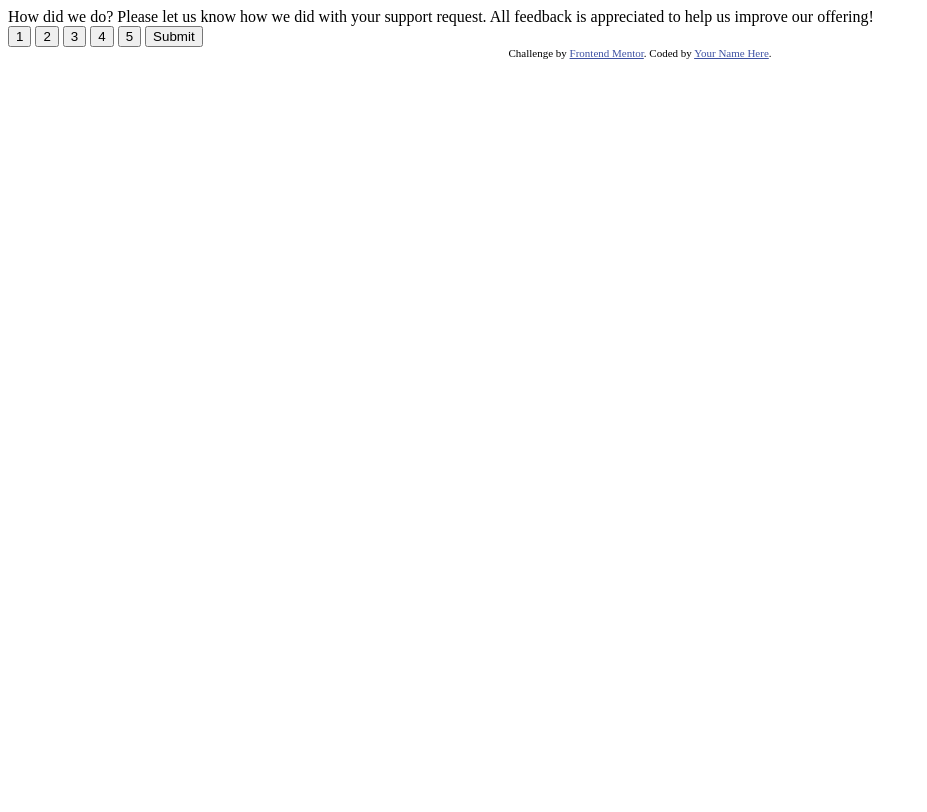
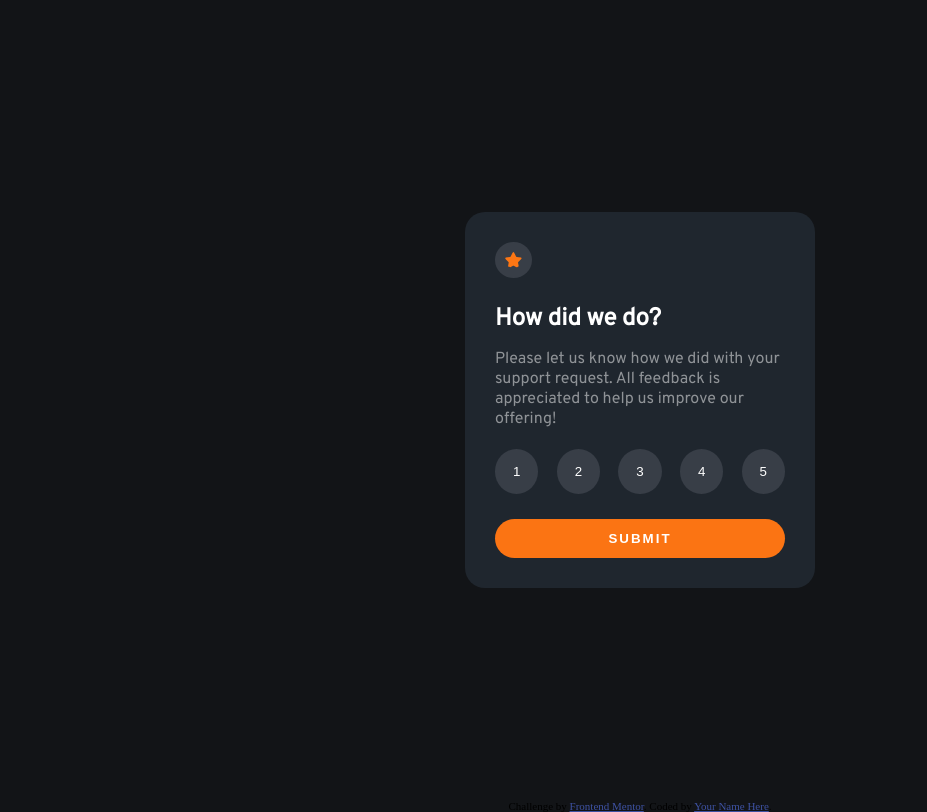
Before and after one commit to Yash1Hingu/interactiveratingui, a plain HTML site: page index.html in a window 1280 px wide. Shown: the whole page, without its empty margins (0-927 px from the left). Drawn offline with Linux system fonts and the light colour scheme.

Commit message:
Style Complete

```diff
--- a/index.html
+++ b/index.html
@@ -25,23 +25,28 @@
       background-color: aqua;
     }
   </style>
+  <link rel="stylesheet" href="style.css">
 </head>
 
 <body>
 
   <!-- Rating state start -->
+  <div class="conatiner">
+    <div class="center">
+      <div id="ratingContainer">
+        <img src="images/icon-star.svg" alt="">
+        <h2>How did we do?</h2>
 
-  <div id="ratingContainer">
-    How did we do?
-
-    Please let us know how we did with your support request. All feedback is appreciated
-    to help us improve our offering!
+        <p>Please let us know how we did with your support request. All feedback is appreciated
+          to help us improve our offering!</p>
         <form id="ratingForm">
+          <div class="flex">
             <button class="ratingbtn" value="1">1</button>
             <button class="ratingbtn" value="2">2</button>
             <button class="ratingbtn" value="3">3</button>
             <button class="ratingbtn" value="4">4</button>
             <button class="ratingbtn" value="5">5</button>
+          </div>
           <button id="submitBtn" type="submit">Submit</button>
         </form>
       </div>
@@ -49,9 +54,10 @@
       <!-- Rating state end -->
 
       <!-- Thank you state start -->
-  <div id="output"></div>
+      <div id="output" class="hidden"></div>
       <!-- Thank you state end -->
-
+    </div>
+  </div>
 
   <div class="attribution">
     Challenge by <a href="https://www.frontendmentor.io?ref=challenge" target="_blank">Frontend Mentor</a>.
@@ -69,8 +75,13 @@
       if (clickedbtn.id === "submitBtn") {
         const output = document.getElementById("output");
         const input = document.getElementById("ratingContainer");
-        input.innerHTML = "";
-        output.innerHTML = `<h1>You selected ${rating} out of 5</h1><h2> Thank you!</h2><p> We appreciate you taking the time to give a rating. If you ever need more support,don’t hesitate to get in touch!</p>`;
+        input.classList.add('hidden');
+        output.classList.remove('hidden');
+        output.innerHTML = `<img src="/images/illustration-thank-you.svg" alt="">
+        <div>You selected ${rating} out of 5</div>
+        <h2> Thank you!</h2>
+        <p> We appreciate you taking the time to give a rating. If you ever need more support,don’t hesitate to get in
+          touch!</p>`;
       }
       buttons.forEach((btn) => {
         if (btn === clickedbtn) {
--- /dev/null
+++ b/style.css
@@ -0,0 +1,102 @@
+@import url('https://fonts.googleapis.com/css2?family=Overpass&display=swap');
+
+*{
+    margin: 0;
+    padding: 0;
+    box-sizing: border-box;
+}
+html{
+    background-color: hsl(216, 12%, 8%);
+}
+.conatiner{
+    display: flex;
+    justify-content: center;
+    align-items: center;
+    height: 100vh;
+}
+.center{
+    background-color: hsl(212, 19%, 15%);
+    color: hsl(0, 0%, 100%);
+    border-radius: 20px;
+}
+#ratingContainer,#output{
+    position: relative;
+    width: 350px;
+    padding: 30px;
+    font-family: 'Overpass', sans-serif;
+}
+#ratingContainer img{
+    background-color:hsl(216, 12%, 25%);
+    padding: 10px;
+    border-radius: 50%;
+    margin-bottom: 20px;
+}
+
+#ratingContainer h2{
+    margin-bottom: 15px;
+}
+
+#ratingContainer p{
+    opacity: 0.5;
+    margin-bottom: 20px;
+}
+
+#ratingForm .flex{
+    display: flex;
+    justify-content: space-between;
+}
+.flex > .ratingbtn{
+    border: none;
+    padding: 15px 18px;
+    border-radius: 50%;
+    color: hsl(0, 0%, 100%);
+    background-color: hsl(216, 12%, 25%);
+    cursor: pointer;
+}
+
+.flex > .ratingbtn:hover{
+    background-color:hsl(25, 97%, 53%) ;
+}
+
+.flex > .ratingbtn.active{
+    background-color: hsl(217, 12%, 63%);
+}
+
+#submitBtn{
+    cursor: pointer;
+    margin-top: 25px;
+    padding: 12px;
+    border-radius: 20px;
+    border: none;
+    color: hsl(0, 0%, 100%);
+    background-color: hsl(25, 97%, 53%);
+    text-transform: uppercase;
+    font-weight: 700;
+    letter-spacing: 2px;
+    width: 100%;
+}
+
+.hidden{
+    display: none;
+}
+#output{
+    text-align: center;
+}
+
+#output div{
+    display: inline-block;
+    background-color: hsl(216, 12%, 20%);
+    padding: 7px 15px;
+    border-radius: 20px;
+    color: hsl(25, 97%, 53%);
+    font-size: 15px;
+    margin-top: 20px;
+}
+
+#output h2{
+    margin: 30px 0 10px;
+}
+
+#output p{
+    opacity: 0.5;
+}
```
Lines whose indentation alone changed are shown as unchanged.
